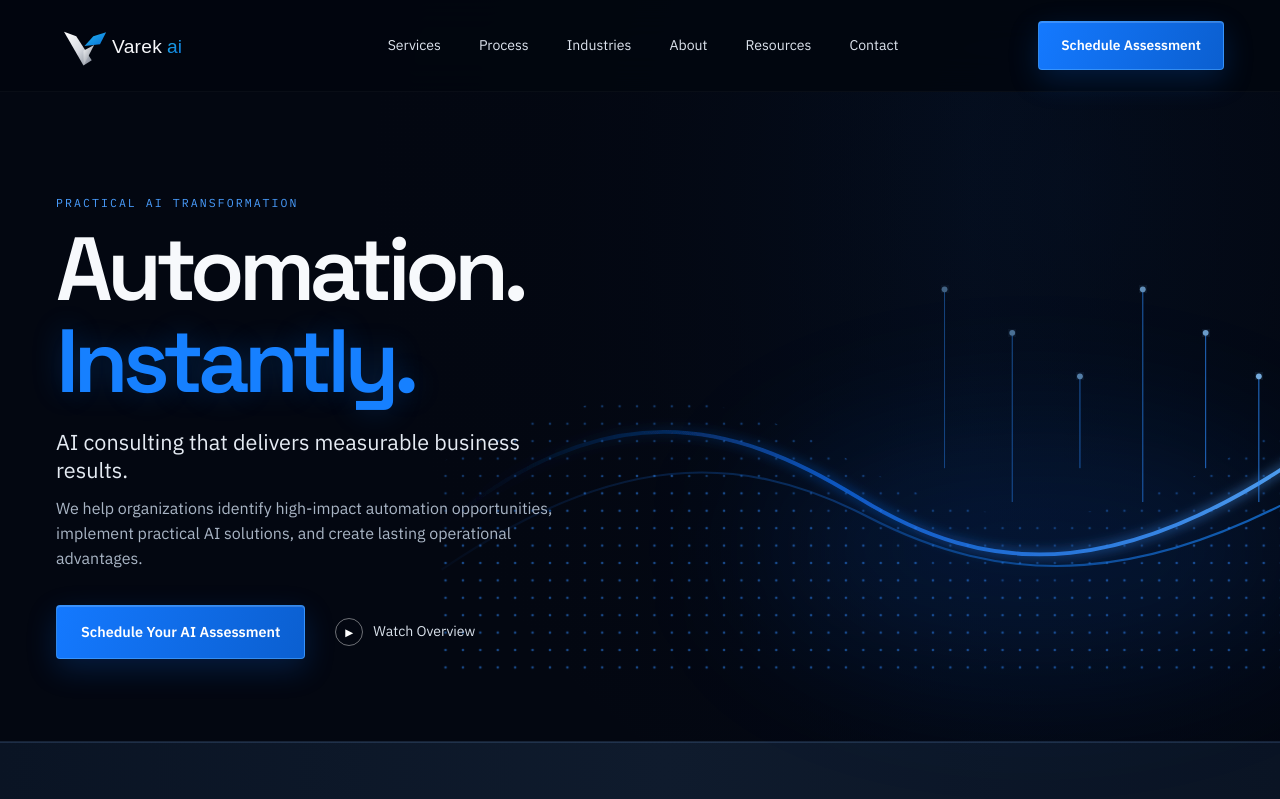
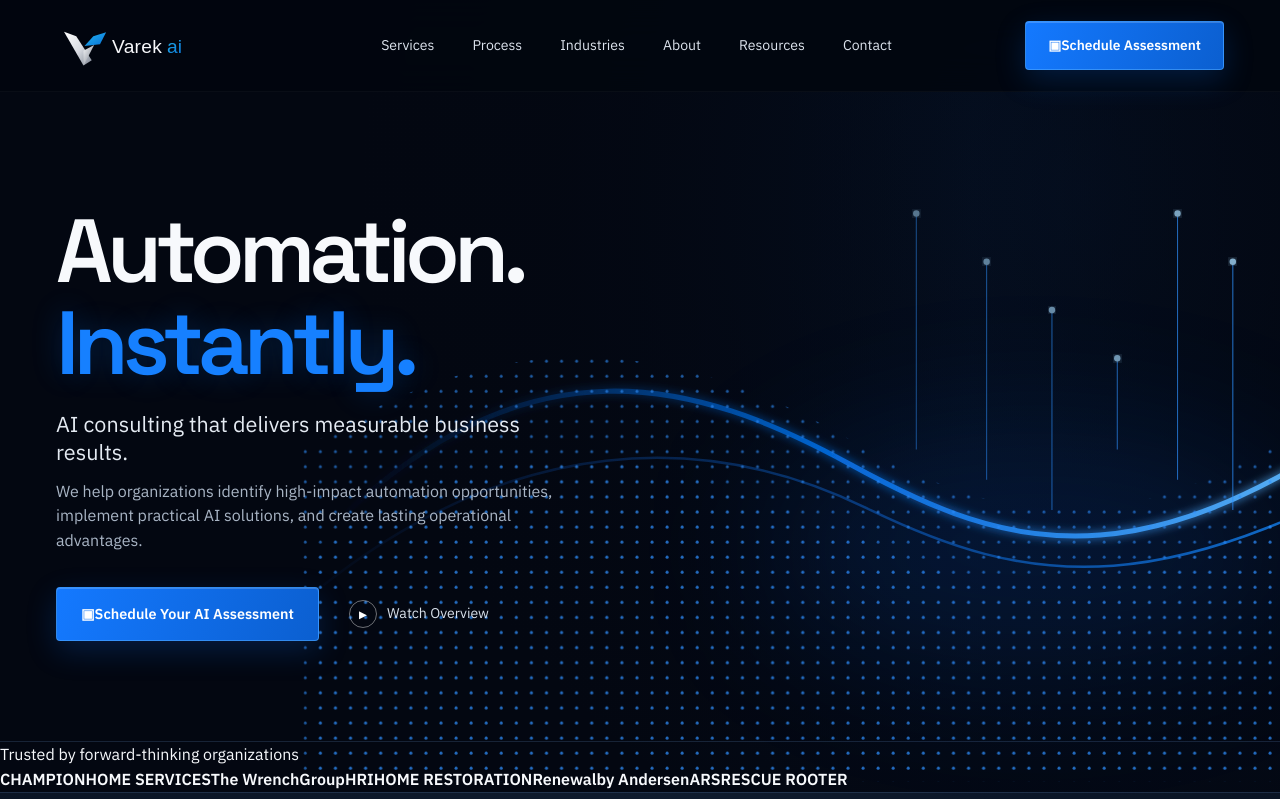
Before and after one commit to varekai-ai/varekai, a Next.js app: page / in a window 1280 px wide. Shown: the top 799 px of the page. Built offline with nearby package versions, Linux system fonts and the light colour scheme.

Commit message:
feat: rebuild homepage hero to match approved premium direction

```diff
--- a/app/page.tsx
+++ b/app/page.tsx
@@ -15,6 +15,7 @@ const process = [
 ];
 
 const industries = ["Home Services", "Healthcare", "Construction", "Manufacturing", "Professional Services", "Financial Services"];
+const trusted = ["CHAMPION\nHOME SERVICES", "The Wrench\nGroup", "HRI\nHOME RESTORATION", "Renewal\nby Andersen", "ARS\nRESCUE ROOTER"];
 
 function Icon({ index }: { index: number }) {
   const icons = ["✦", "⌘", "◫", "↗", "◔", "⟳"];
@@ -25,35 +26,23 @@ function WaveField() {
   return (
     <div className="wave-field" aria-hidden="true">
       <div className="wave-glow" />
-      <svg viewBox="0 0 900 520" role="presentation">
+      <svg viewBox="0 0 1000 620" role="presentation" preserveAspectRatio="xMidYMid slice">
         <defs>
-          <linearGradient id="waveA" x1="0" x2="1">
-            <stop offset="0" stopColor="#0b2d62" stopOpacity="0" />
-            <stop offset=".42" stopColor="#1373ff" stopOpacity=".65" />
-            <stop offset="1" stopColor="#64b5ff" stopOpacity=".95" />
-          </linearGradient>
-          <linearGradient id="waveB" x1="0" x2="1">
-            <stop offset="0" stopColor="#1564d8" stopOpacity=".05" />
-            <stop offset="1" stopColor="#1a8cff" stopOpacity=".75" />
-          </linearGradient>
-          <filter id="softGlow">
-            <feGaussianBlur stdDeviation="6" result="blur" />
-            <feMerge><feMergeNode in="blur" /><feMergeNode in="SourceGraphic" /></feMerge>
-          </filter>
-          <pattern id="dots" width="18" height="18" patternUnits="userSpaceOnUse">
-            <circle cx="2" cy="2" r="1.3" fill="#2f8cff" opacity=".5" />
-          </pattern>
+          <linearGradient id="waveA" x1="0" x2="1"><stop offset="0" stopColor="#073279" stopOpacity="0" /><stop offset=".44" stopColor="#087cff" stopOpacity=".72" /><stop offset="1" stopColor="#7dd0ff" stopOpacity="1" /></linearGradient>
+          <linearGradient id="waveB" x1="0" x2="1"><stop offset="0" stopColor="#0b52c7" stopOpacity=".04" /><stop offset="1" stopColor="#158fff" stopOpacity=".9" /></linearGradient>
+          <radialGradient id="dotFade"><stop offset="0" stopColor="#53b4ff" stopOpacity=".9" /><stop offset="1" stopColor="#0969dc" stopOpacity=".12" /></radialGradient>
+          <filter id="softGlow"><feGaussianBlur stdDeviation="5" result="blur" /><feMerge><feMergeNode in="blur" /><feMergeNode in="SourceGraphic" /></feMerge></filter>
+          <pattern id="dots" width="15" height="15" patternUnits="userSpaceOnUse"><circle cx="2" cy="2" r="1.45" fill="#2f91ff" opacity=".72" /></pattern>
         </defs>
-        <path d="M-20 360 C150 220 280 250 410 330 S690 435 940 235" fill="none" stroke="url(#waveA)" strokeWidth="4" filter="url(#softGlow)" />
-        <path d="M-20 405 C155 285 285 280 420 350 S710 435 940 285" fill="none" stroke="url(#waveB)" strokeWidth="2.2" />
-        <path d="M-30 300 C125 205 260 210 390 285 S680 415 940 180 L940 520 L-30 520 Z" fill="url(#dots)" opacity=".7" />
-        <path d="M-30 380 C160 250 305 315 450 385 S720 420 940 265 L940 520 L-30 520 Z" fill="url(#dots)" opacity=".45" />
-        {[500, 570, 640, 705, 770, 825].map((x, i) => (
-          <g key={x} opacity={0.45 + i * 0.08}>
-            <line x1={x} y1={115 + (i % 3) * 45} x2={x} y2={300 + (i % 2) * 35} stroke="#2e8dff" strokeWidth="1" />
-            <circle cx={x} cy={115 + (i % 3) * 45} r="3" fill="#8ac8ff" filter="url(#softGlow)" />
-          </g>
-        ))}
+        <path d="M-60 405 C135 215 300 260 455 345 S760 485 1060 230" fill="none" stroke="url(#waveA)" strokeWidth="5" filter="url(#softGlow)" />
+        <path d="M-70 465 C120 315 310 310 470 388 S770 490 1060 308" fill="none" stroke="url(#waveB)" strokeWidth="2.5" />
+        <path d="M-90 330 C115 195 285 225 445 315 S760 470 1080 165 L1080 660 L-90 660 Z" fill="url(#dots)" opacity=".82" />
+        <path d="M-80 430 C130 270 330 360 490 430 S790 470 1080 285 L1080 660 L-80 660 Z" fill="url(#dots)" opacity=".5" />
+        {[520, 590, 655, 720, 780, 835, 890, 940].map((x, i) => {
+          const top = 95 + (i % 4) * 48;
+          const bottom = 330 + (i % 3) * 30;
+          return <g key={x} opacity={0.5 + i * 0.055}><line x1={x} y1={top} x2={x} y2={bottom} stroke="#2f92ff" strokeWidth="1" /><circle cx={x} cy={top} r="3.2" fill="#a8ddff" filter="url(#softGlow)" /></g>;
+        })}
       </svg>
     </div>
   );
@@ -64,65 +53,46 @@ export default function Home() {
     <div className="site-shell">
       <header className="site-header">
         <a className="brand" href="#top" aria-label="Varekai home"><img src="/varekai-logo-horizontal.svg" alt="Varekai AI" className="brand-logo" /></a>
-        <nav aria-label="Primary navigation">
-          <a href="#services">Services</a><a href="#process">Process</a><a href="#industries">Industries</a><a href="#about">About</a><a href="#resources">Resources</a><a href="#contact">Contact</a>
-        </nav>
-        <a className="nav-cta" href="#contact">Schedule Assessment</a>
+        <nav aria-label="Primary navigation"><a href="#services">Services</a><a href="#process">Process</a><a href="#industries">Industries</a><a href="#about">About</a><a href="#resources">Resources</a><a href="#contact">Contact</a></nav>
+        <a className="nav-cta" href="#contact"><span aria-hidden="true">▣</span> Schedule Assessment</a>
       </header>
 
       <main>
         <section className="hero" id="top">
           <div className="hero-copy">
-            <p className="hero-label">Practical AI transformation</p>
             <h1>Automation.<br /><span>Instantly.</span></h1>
             <p className="hero-lede">AI consulting that delivers measurable business results.</p>
             <p className="hero-body">We help organizations identify high-impact automation opportunities, implement practical AI solutions, and create lasting operational advantages.</p>
             <div className="hero-actions">
-              <a className="primary-button" href="#contact">Schedule Your AI Assessment</a>
-              <a className="text-button" href="#process"><span>▶</span> Watch Overview</a>
+              <a className="primary-button" href="#contact"><span aria-hidden="true">▣</span> Schedule Your AI Assessment</a>
+              <a className="text-button" href="#process"><span className="play">▶</span> Watch Overview</a>
             </div>
           </div>
           <WaveField />
         </section>
 
+        <section className="trusted-strip" aria-label="Trusted organizations">
+          <p>Trusted by forward-thinking organizations</p>
+          <div>{trusted.map((name) => <span key={name}>{name.split("\n").map((line) => <b key={line}>{line}</b>)}</span>)}</div>
+        </section>
+
         <section className="process-section section-band" id="process">
           <div className="section-title centered"><h2>The Varekai Process</h2><p>A proven framework for delivering automation that drives real impact.</p></div>
-          <div className="process-grid">
-            {process.map(([number, title, body], index) => (
-              <article className="process-step" key={number}>
-                <div className="process-icon">{["⌕", "▤", "⚙", "↗"][index]}</div>
-                <div className="process-heading"><span>{number}</span><h3>{title}</h3></div>
-                <p>{body}</p>
-              </article>
-            ))}
-          </div>
+          <div className="process-grid">{process.map(([number, title, body], index) => <article className="process-step" key={number}><div className="process-icon">{["⌕", "▤", "⚙", "↗"][index]}</div><div className="process-heading"><span>{number}</span><h3>{title}</h3></div><p>{body}</p></article>)}</div>
         </section>
 
         <section className="services-section" id="services">
           <div className="section-title centered"><h2>Our Services</h2><p>Practical AI solutions designed to streamline operations and accelerate growth.</p></div>
-          <div className="services-grid">
-            {services.map(([title, body], index) => (
-              <article className="service-card" key={title}><Icon index={index} /><h3>{title}</h3><p>{body}</p><a href="#contact">Learn More <span>→</span></a></article>
-            ))}
-          </div>
+          <div className="services-grid">{services.map(([title, body], index) => <article className="service-card" key={title}><Icon index={index} /><h3>{title}</h3><p>{body}</p><a href="#contact">Learn More <span>→</span></a></article>)}</div>
         </section>
 
         <section className="industries-section section-band" id="industries">
           <div className="section-title centered"><h2>Industries We Serve</h2><p>Deep industry knowledge. Practical AI solutions.</p></div>
-          <div className="industries-grid">
-            {industries.map((industry, index) => <div className="industry" key={industry}><span>{["⌂", "♡", "♜", "▥", "▣", "▤"][index]}</span><strong>{industry}</strong></div>)}
-          </div>
+          <div className="industries-grid">{industries.map((industry, index) => <div className="industry" key={industry}><span>{["⌂", "♡", "♜", "▥", "▣", "▤"][index]}</span><strong>{industry}</strong></div>)}</div>
         </section>
 
-        <section className="about-strip" id="about">
-          <div><p className="hero-label">Built for operators</p><h2>Strategy that becomes a working system.</h2></div>
-          <p>Varekai connects executive priorities to real implementation. We focus on practical systems your team can adopt, measurable outcomes leadership can see, and a roadmap that creates value beyond a single project.</p>
-        </section>
-
-        <section className="cta-section" id="contact">
-          <div><h2>Ready to automate what matters?</h2><p>Schedule your AI assessment and discover opportunities to save time, reduce costs, and grow your business.</p></div>
-          <a className="primary-button" href="mailto:hello@varekai.ai">Schedule Your AI Assessment</a>
-        </section>
+        <section className="about-strip" id="about"><div><p className="hero-label">Built for operators</p><h2>Strategy that becomes a working system.</h2></div><p>Varekai connects executive priorities to real implementation. We focus on practical systems your team can adopt, measurable outcomes leadership can see, and a roadmap that creates value beyond a single project.</p></section>
+        <section className="cta-section" id="contact"><div><h2>Ready to automate what matters?</h2><p>Schedule your AI assessment and discover opportunities to save time, reduce costs, and grow your business.</p></div><a className="primary-button" href="mailto:hello@varekai.ai">Schedule Your AI Assessment</a></section>
       </main>
 
       <footer id="resources">
```
